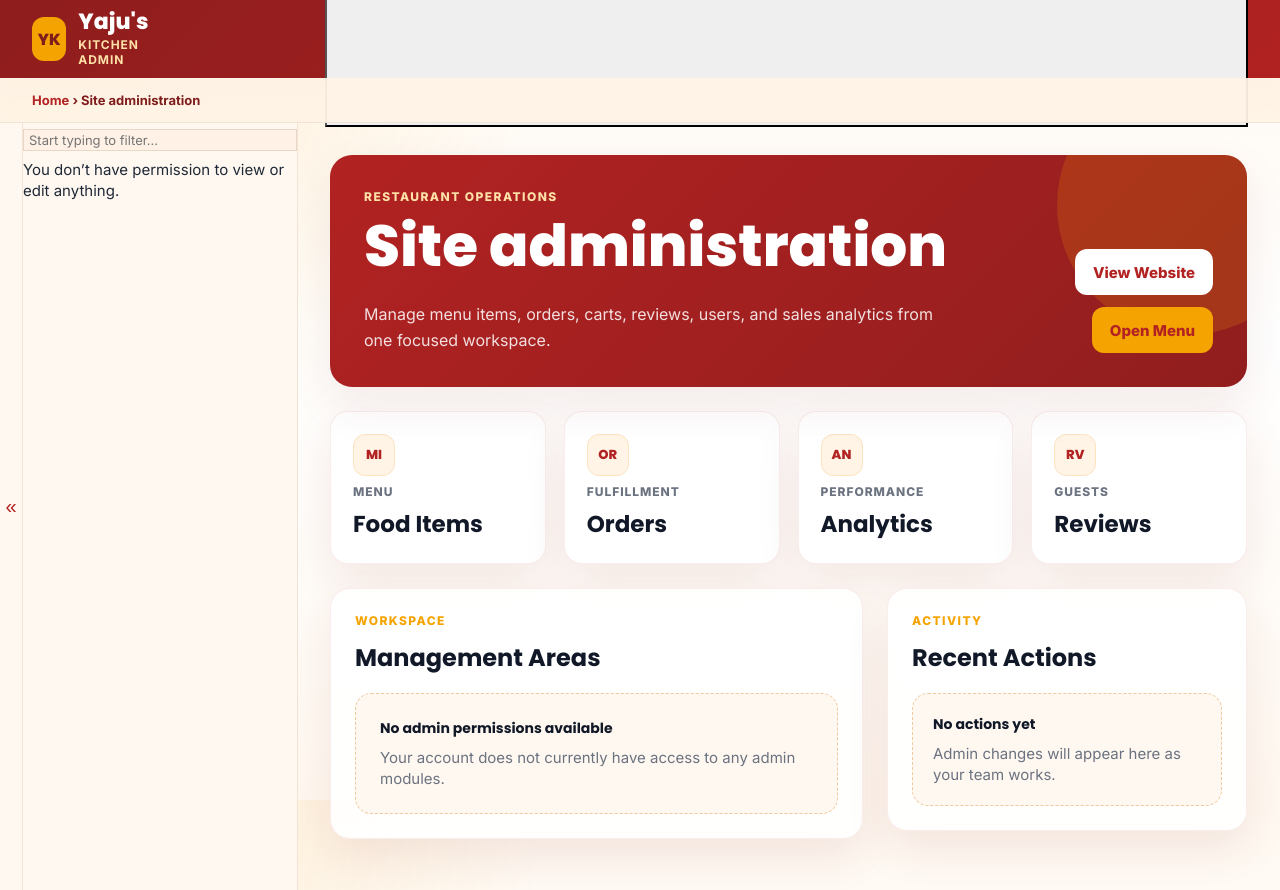
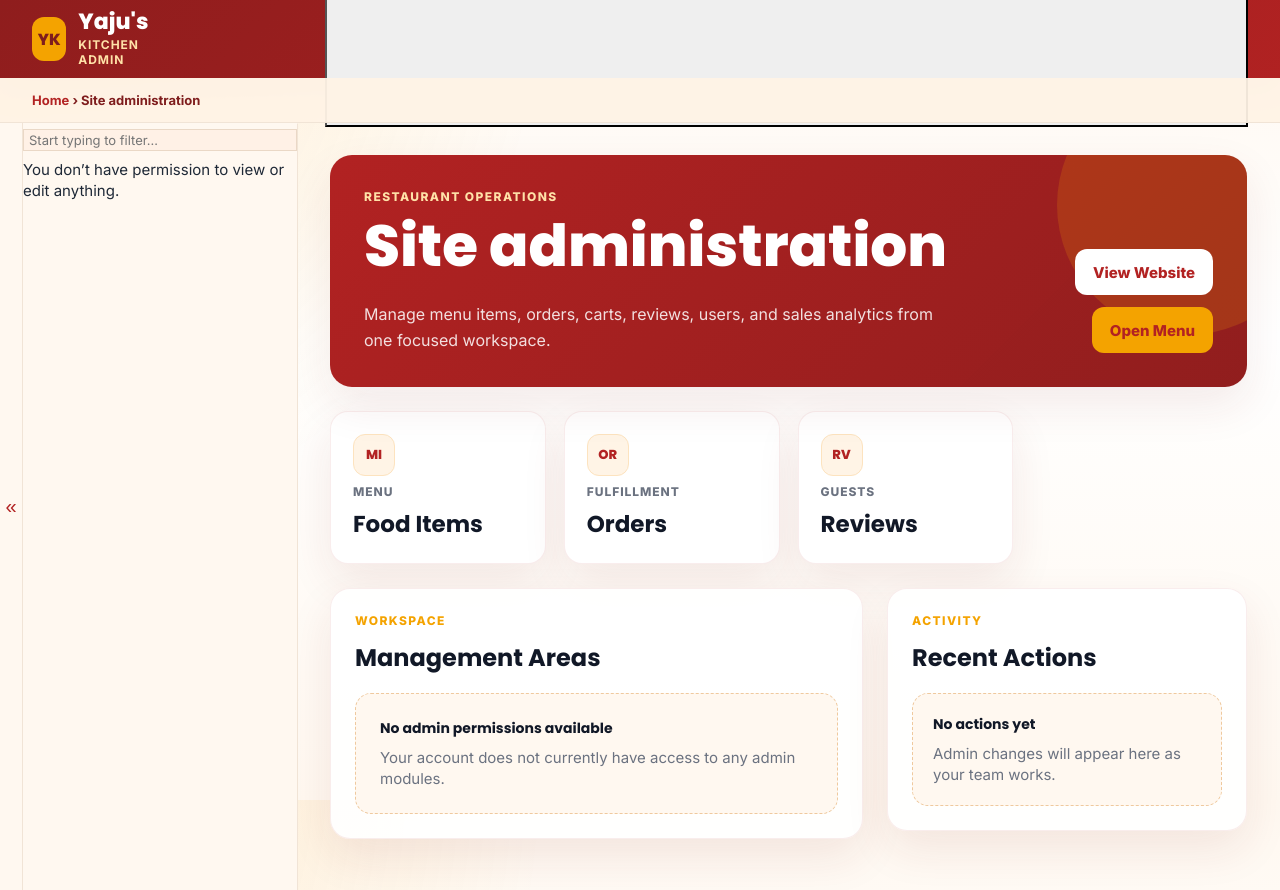
Before and after one commit to S-A-UMAR/yajus-kitchen, a Django app: page /admin/ in a window 1280 px wide. Run offline with Django 5.2, Linux system fonts and the light colour scheme; the visitor is signed in with stand-in values (Sample User, id 1); data comes from the database, SQL or seed files in the repository; data that the repository does not hold is empty.

Commit message:
Remove OrderAnalytics link from admin dashboard since model was removed

```diff
--- a/kitchen/templates/admin/index.html
+++ b/kitchen/templates/admin/index.html
@@ -28,11 +28,7 @@
             <span class="yaju-stat-label">Fulfillment</span>
             <strong>Orders</strong>
         </a>
-        <a href="{% url 'admin:kitchen_orderanalytics_changelist' %}" class="yaju-stat-card">
-            <span class="yaju-stat-icon">AN</span>
-            <span class="yaju-stat-label">Performance</span>
-            <strong>Analytics</strong>
-        </a>
+
         <a href="{% url 'admin:kitchen_review_changelist' %}" class="yaju-stat-card">
             <span class="yaju-stat-icon">RV</span>
             <span class="yaju-stat-label">Guests</span>
```
